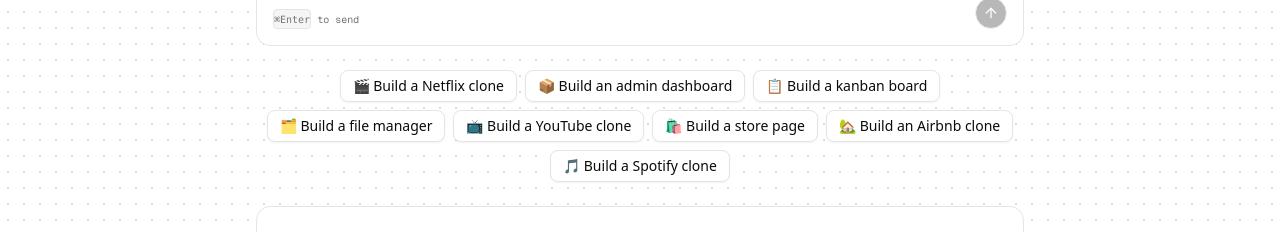
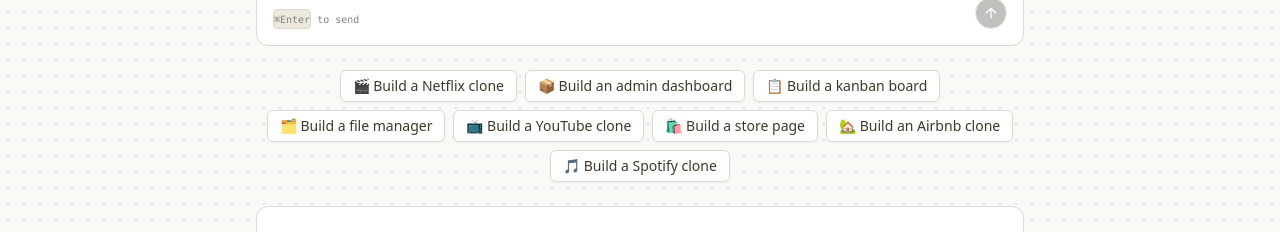
Before and after one commit to Dsharma2002/Gen-Web-AI, a Next.js app in the folder gen-web/: page / in a window 1280 px wide. Shown: the part 412-644 px from the top of the page. Built offline with nearby package versions, Linux system fonts and the light colour scheme; no server answers.

Commit message:
theme globals

```diff
--- a/gen-web/src/app/globals.css
+++ b/gen-web/src/app/globals.css
@@ -3,113 +3,151 @@
 
 @custom-variant dark (&:is(.dark *));
 
+:root {
+  --background: oklch(0.9818 0.0054 95.0986);
+  --foreground: oklch(0.3438 0.0269 95.7226);
+  --card: oklch(0.9818 0.0054 95.0986);
+  --card-foreground: oklch(0.1908 0.0020 106.5859);
+  --popover: oklch(1.0000 0 0);
+  --popover-foreground: oklch(0.2671 0.0196 98.9390);
+  --primary: oklch(0.6171 0.1375 39.0427);
+  --primary-foreground: oklch(1.0000 0 0);
+  --secondary: oklch(0.9245 0.0138 92.9892);
+  --secondary-foreground: oklch(0.4334 0.0177 98.6048);
+  --muted: oklch(0.9341 0.0153 90.2390);
+  --muted-foreground: oklch(0.6059 0.0075 97.4233);
+  --accent: oklch(0.9245 0.0138 92.9892);
+  --accent-foreground: oklch(0.2671 0.0196 98.9390);
+  --destructive: oklch(0.1908 0.0020 106.5859);
+  --destructive-foreground: oklch(1.0000 0 0);
+  --border: oklch(0.8847 0.0069 97.3627);
+  --input: oklch(0.7621 0.0156 98.3528);
+  --ring: oklch(0.5937 0.1673 253.0630);
+  --chart-1: oklch(0.5583 0.1276 42.9956);
+  --chart-2: oklch(0.6898 0.1581 290.4107);
+  --chart-3: oklch(0.8816 0.0276 93.1280);
+  --chart-4: oklch(0.8822 0.0403 298.1792);
+  --chart-5: oklch(0.5608 0.1348 42.0584);
+  --sidebar: oklch(0.9663 0.0080 98.8792);
+  --sidebar-foreground: oklch(0.3590 0.0051 106.6524);
+  --sidebar-primary: oklch(0.6171 0.1375 39.0427);
+  --sidebar-primary-foreground: oklch(0.9881 0 0);
+  --sidebar-accent: oklch(0.9245 0.0138 92.9892);
+  --sidebar-accent-foreground: oklch(0.3250 0 0);
+  --sidebar-border: oklch(0.9401 0 0);
+  --sidebar-ring: oklch(0.7731 0 0);
+  --font-sans: ui-sans-serif, system-ui, -apple-system, BlinkMacSystemFont, 'Segoe UI', Roboto, 'Helvetica Neue', Arial, 'Noto Sans', sans-serif, 'Apple Color Emoji', 'Segoe UI Emoji', 'Segoe UI Symbol', 'Noto Color Emoji';
+  --font-serif: ui-serif, Georgia, Cambria, "Times New Roman", Times, serif;
+  --font-mono: ui-monospace, SFMono-Regular, Menlo, Monaco, Consolas, "Liberation Mono", "Courier New", monospace;
+  --radius: 0.5rem;
+  --shadow-2xs: 0 1px 3px 0px hsl(0 0% 0% / 0.05);
+  --shadow-xs: 0 1px 3px 0px hsl(0 0% 0% / 0.05);
+  --shadow-sm: 0 1px 3px 0px hsl(0 0% 0% / 0.10), 0 1px 2px -1px hsl(0 0% 0% / 0.10);
+  --shadow: 0 1px 3px 0px hsl(0 0% 0% / 0.10), 0 1px 2px -1px hsl(0 0% 0% / 0.10);
+  --shadow-md: 0 1px 3px 0px hsl(0 0% 0% / 0.10), 0 2px 4px -1px hsl(0 0% 0% / 0.10);
+  --shadow-lg: 0 1px 3px 0px hsl(0 0% 0% / 0.10), 0 4px 6px -1px hsl(0 0% 0% / 0.10);
+  --shadow-xl: 0 1px 3px 0px hsl(0 0% 0% / 0.10), 0 8px 10px -1px hsl(0 0% 0% / 0.10);
+  --shadow-2xl: 0 1px 3px 0px hsl(0 0% 0% / 0.25);
+}
+
+.dark {
+  --background: oklch(0.2679 0.0036 106.6427);
+  --foreground: oklch(0.8074 0.0142 93.0137);
+  --card: oklch(0.2679 0.0036 106.6427);
+  --card-foreground: oklch(0.9818 0.0054 95.0986);
+  --popover: oklch(0.3085 0.0035 106.6039);
+  --popover-foreground: oklch(0.9211 0.0040 106.4781);
+  --primary: oklch(0.6724 0.1308 38.7559);
+  --primary-foreground: oklch(1.0000 0 0);
+  --secondary: oklch(0.9818 0.0054 95.0986);
+  --secondary-foreground: oklch(0.3085 0.0035 106.6039);
+  --muted: oklch(0.2213 0.0038 106.7070);
+  --muted-foreground: oklch(0.7713 0.0169 99.0657);
+  --accent: oklch(0.2130 0.0078 95.4245);
+  --accent-foreground: oklch(0.9663 0.0080 98.8792);
+  --destructive: oklch(0.6368 0.2078 25.3313);
+  --destructive-foreground: oklch(1.0000 0 0);
+  --border: oklch(0.3618 0.0101 106.8928);
+  --input: oklch(0.4336 0.0113 100.2195);
+  --ring: oklch(0.5937 0.1673 253.0630);
+  --chart-1: oklch(0.5583 0.1276 42.9956);
+  --chart-2: oklch(0.6898 0.1581 290.4107);
+  --chart-3: oklch(0.2130 0.0078 95.4245);
+  --chart-4: oklch(0.3074 0.0516 289.3230);
+  --chart-5: oklch(0.5608 0.1348 42.0584);
+  --sidebar: oklch(0.2357 0.0024 67.7077);
+  --sidebar-foreground: oklch(0.8074 0.0142 93.0137);
+  --sidebar-primary: oklch(0.3250 0 0);
+  --sidebar-primary-foreground: oklch(0.9881 0 0);
+  --sidebar-accent: oklch(0.1680 0.0020 106.6177);
+  --sidebar-accent-foreground: oklch(0.8074 0.0142 93.0137);
+  --sidebar-border: oklch(0.9401 0 0);
+  --sidebar-ring: oklch(0.7731 0 0);
+  --font-sans: ui-sans-serif, system-ui, -apple-system, BlinkMacSystemFont, 'Segoe UI', Roboto, 'Helvetica Neue', Arial, 'Noto Sans', sans-serif, 'Apple Color Emoji', 'Segoe UI Emoji', 'Segoe UI Symbol', 'Noto Color Emoji';
+  --font-serif: ui-serif, Georgia, Cambria, "Times New Roman", Times, serif;
+  --font-mono: ui-monospace, SFMono-Regular, Menlo, Monaco, Consolas, "Liberation Mono", "Courier New", monospace;
+  --radius: 0.5rem;
+  --shadow-2xs: 0 1px 3px 0px hsl(0 0% 0% / 0.05);
+  --shadow-xs: 0 1px 3px 0px hsl(0 0% 0% / 0.05);
+  --shadow-sm: 0 1px 3px 0px hsl(0 0% 0% / 0.10), 0 1px 2px -1px hsl(0 0% 0% / 0.10);
+  --shadow: 0 1px 3px 0px hsl(0 0% 0% / 0.10), 0 1px 2px -1px hsl(0 0% 0% / 0.10);
+  --shadow-md: 0 1px 3px 0px hsl(0 0% 0% / 0.10), 0 2px 4px -1px hsl(0 0% 0% / 0.10);
+  --shadow-lg: 0 1px 3px 0px hsl(0 0% 0% / 0.10), 0 4px 6px -1px hsl(0 0% 0% / 0.10);
+  --shadow-xl: 0 1px 3px 0px hsl(0 0% 0% / 0.10), 0 8px 10px -1px hsl(0 0% 0% / 0.10);
+  --shadow-2xl: 0 1px 3px 0px hsl(0 0% 0% / 0.25);
+}
+
 @theme inline {
   --color-background: var(--background);
   --color-foreground: var(--foreground);
-  --font-sans: var(--font-geist-sans);
-  --font-mono: var(--font-geist-mono);
+  --color-card: var(--card);
+  --color-card-foreground: var(--card-foreground);
+  --color-popover: var(--popover);
+  --color-popover-foreground: var(--popover-foreground);
+  --color-primary: var(--primary);
+  --color-primary-foreground: var(--primary-foreground);
+  --color-secondary: var(--secondary);
+  --color-secondary-foreground: var(--secondary-foreground);
+  --color-muted: var(--muted);
+  --color-muted-foreground: var(--muted-foreground);
+  --color-accent: var(--accent);
+  --color-accent-foreground: var(--accent-foreground);
+  --color-destructive: var(--destructive);
+  --color-destructive-foreground: var(--destructive-foreground);
+  --color-border: var(--border);
+  --color-input: var(--input);
+  --color-ring: var(--ring);
+  --color-chart-1: var(--chart-1);
+  --color-chart-2: var(--chart-2);
+  --color-chart-3: var(--chart-3);
+  --color-chart-4: var(--chart-4);
+  --color-chart-5: var(--chart-5);
+  --color-sidebar: var(--sidebar);
+  --color-sidebar-foreground: var(--sidebar-foreground);
+  --color-sidebar-primary: var(--sidebar-primary);
+  --color-sidebar-primary-foreground: var(--sidebar-primary-foreground);
+  --color-sidebar-accent: var(--sidebar-accent);
+  --color-sidebar-accent-foreground: var(--sidebar-accent-foreground);
+  --color-sidebar-border: var(--sidebar-border);
   --color-sidebar-ring: var(--sidebar-ring);
-  --color-sidebar-border: var(--sidebar-border);
-  --color-sidebar-accent-foreground: var(--sidebar-accent-foreground);
-  --color-sidebar-accent: var(--sidebar-accent);
-  --color-sidebar-primary-foreground: var(--sidebar-primary-foreground);
-  --color-sidebar-primary: var(--sidebar-primary);
-  --color-sidebar-foreground: var(--sidebar-foreground);
-  --color-sidebar: var(--sidebar);
-  --color-chart-5: var(--chart-5);
-  --color-chart-4: var(--chart-4);
-  --color-chart-3: var(--chart-3);
-  --color-chart-2: var(--chart-2);
-  --color-chart-1: var(--chart-1);
-  --color-ring: var(--ring);
-  --color-input: var(--input);
-  --color-border: var(--border);
-  --color-destructive: var(--destructive);
-  --color-accent-foreground: var(--accent-foreground);
-  --color-accent: var(--accent);
-  --color-muted-foreground: var(--muted-foreground);
-  --color-muted: var(--muted);
-  --color-secondary-foreground: var(--secondary-foreground);
-  --color-secondary: var(--secondary);
-  --color-primary-foreground: var(--primary-foreground);
-  --color-primary: var(--primary);
-  --color-popover-foreground: var(--popover-foreground);
-  --color-popover: var(--popover);
-  --color-card-foreground: var(--card-foreground);
-  --color-card: var(--card);
+
+  --font-sans: var(--font-sans);
+  --font-mono: var(--font-mono);
+  --font-serif: var(--font-serif);
+
   --radius-sm: calc(var(--radius) - 4px);
   --radius-md: calc(var(--radius) - 2px);
   --radius-lg: var(--radius);
   --radius-xl: calc(var(--radius) + 4px);
-}
 
-:root {
-  --radius: 0.625rem;
-  --background: oklch(1 0 0);
-  --foreground: oklch(0.145 0 0);
-  --card: oklch(1 0 0);
-  --card-foreground: oklch(0.145 0 0);
-  --popover: oklch(1 0 0);
-  --popover-foreground: oklch(0.145 0 0);
-  --primary: oklch(0.205 0 0);
-  --primary-foreground: oklch(0.985 0 0);
-  --secondary: oklch(0.97 0 0);
-  --secondary-foreground: oklch(0.205 0 0);
-  --muted: oklch(0.97 0 0);
-  --muted-foreground: oklch(0.556 0 0);
-  --accent: oklch(0.97 0 0);
-  --accent-foreground: oklch(0.205 0 0);
-  --destructive: oklch(0.577 0.245 27.325);
-  --border: oklch(0.922 0 0);
-  --input: oklch(0.922 0 0);
-  --ring: oklch(0.708 0 0);
-  --chart-1: oklch(0.646 0.222 41.116);
-  --chart-2: oklch(0.6 0.118 184.704);
-  --chart-3: oklch(0.398 0.07 227.392);
-  --chart-4: oklch(0.828 0.189 84.429);
-  --chart-5: oklch(0.769 0.188 70.08);
-  --sidebar: oklch(0.985 0 0);
-  --sidebar-foreground: oklch(0.145 0 0);
-  --sidebar-primary: oklch(0.205 0 0);
-  --sidebar-primary-foreground: oklch(0.985 0 0);
-  --sidebar-accent: oklch(0.97 0 0);
-  --sidebar-accent-foreground: oklch(0.205 0 0);
-  --sidebar-border: oklch(0.922 0 0);
-  --sidebar-ring: oklch(0.708 0 0);
-}
-
-.dark {
-  --background: oklch(0.145 0 0);
-  --foreground: oklch(0.985 0 0);
-  --card: oklch(0.205 0 0);
-  --card-foreground: oklch(0.985 0 0);
-  --popover: oklch(0.205 0 0);
-  --popover-foreground: oklch(0.985 0 0);
-  --primary: oklch(0.922 0 0);
-  --primary-foreground: oklch(0.205 0 0);
-  --secondary: oklch(0.269 0 0);
-  --secondary-foreground: oklch(0.985 0 0);
-  --muted: oklch(0.269 0 0);
-  --muted-foreground: oklch(0.708 0 0);
-  --accent: oklch(0.269 0 0);
-  --accent-foreground: oklch(0.985 0 0);
-  --destructive: oklch(0.704 0.191 22.216);
-  --border: oklch(1 0 0 / 10%);
-  --input: oklch(1 0 0 / 15%);
-  --ring: oklch(0.556 0 0);
-  --chart-1: oklch(0.488 0.243 264.376);
-  --chart-2: oklch(0.696 0.17 162.48);
-  --chart-3: oklch(0.769 0.188 70.08);
-  --chart-4: oklch(0.627 0.265 303.9);
-  --chart-5: oklch(0.645 0.246 16.439);
-  --sidebar: oklch(0.205 0 0);
-  --sidebar-foreground: oklch(0.985 0 0);
-  --sidebar-primary: oklch(0.488 0.243 264.376);
-  --sidebar-primary-foreground: oklch(0.985 0 0);
-  --sidebar-accent: oklch(0.269 0 0);
-  --sidebar-accent-foreground: oklch(0.985 0 0);
-  --sidebar-border: oklch(1 0 0 / 10%);
-  --sidebar-ring: oklch(0.556 0 0);
+  --shadow-2xs: var(--shadow-2xs);
+  --shadow-xs: var(--shadow-xs);
+  --shadow-sm: var(--shadow-sm);
+  --shadow: var(--shadow);
+  --shadow-md: var(--shadow-md);
+  --shadow-lg: var(--shadow-lg);
+  --shadow-xl: var(--shadow-xl);
+  --shadow-2xl: var(--shadow-2xl);
 }
 
 @layer base {
@@ -120,3 +158,55 @@
     @apply bg-background text-foreground;
   }
 }
+
+@layer base {
+  button:not([disabled]),
+  [role="button"]:not([disabled]) {
+    cursor: pointer;
+  }
+}
+
+/* Animations */
+@theme inline {
+  --animate-first: moveVertical 30s ease infinite;
+  --animate-second: moveInCircle 20s reverse infinite;
+  --animate-third: moveInCircle 40s linear infinite;
+  --animate-fourth: moveHorizontal 40s ease infinite;
+  --animate-fifth: moveInCircle 20s ease infinite;
+
+  @keyframes moveHorizontal {
+    0% {
+      transform: translateX(-50%) translateY(-10%);
+    }
+    50% {
+      transform: translateX(50%) translateY(10%);
+    }
+    100% {
+      transform: translateX(-50%) translateY(-10%);
+    }
+  }
+
+  @keyframes moveInCircle {
+    0% {
+      transform: rotate(0deg);
+    }
+    50% {
+      transform: rotate(180deg);
+    }
+    100% {
+      transform: rotate(360deg);
+    }
+  }
+
+  @keyframes moveVertical {
+    0% {
+      transform: translateY(-50%);
+    }
+    50% {
+      transform: translateY(50%);
+    }
+    100% {
+      transform: translateY(-50%);
+    }
+  }
+}
```
Also changed, not shown: 1 other file (tests, documents, lock files or other folders).
